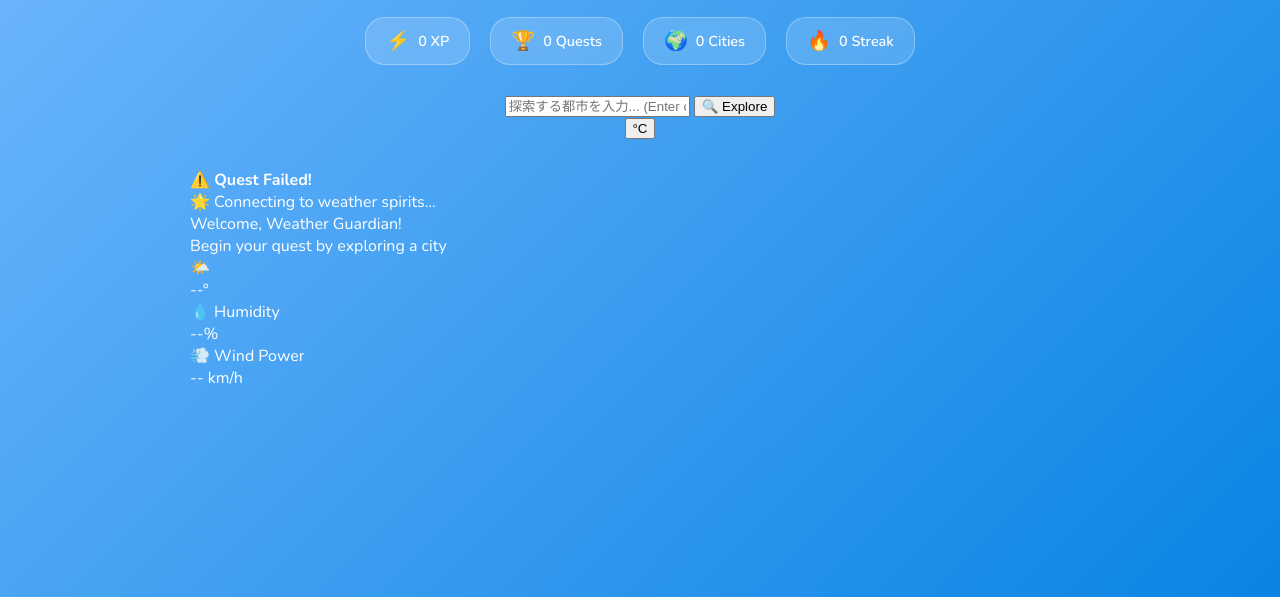
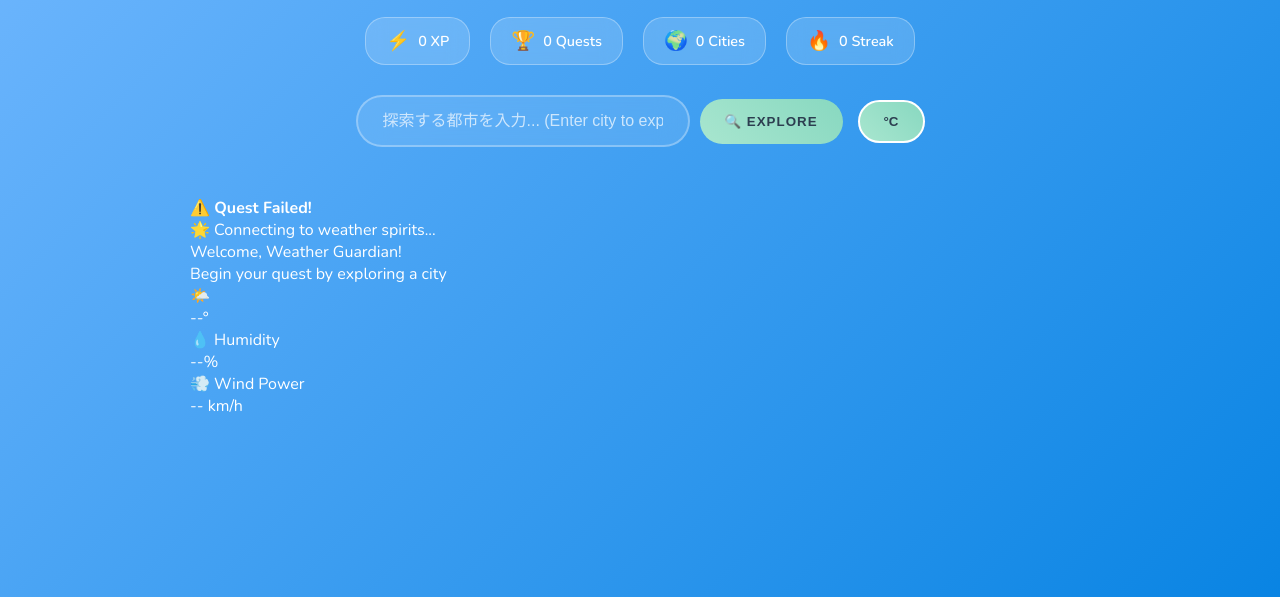
Before and after one commit to krizelrika/webWeatherAPIApp, a website built with webpack: page src/template.html in a window 1280 px wide. Shown: the part 203-800 px from the top of the page. Built offline with nearby package versions, Linux system fonts and the light colour scheme.

Commit message:
search form style

```diff
--- a/src/styles.css
+++ b/src/styles.css
@@ -153,3 +153,107 @@ html {
     0%, 100% { transform: translateY(0px); }
     50% { transform: translateY(-5px); }
 }
+
+/* Search section with anime styling */
+.search-container {
+    display: flex;
+    gap: 15px;
+    justify-content: center;
+    align-items: center;
+    flex-wrap: wrap;
+    margin-bottom: 20px;
+}
+
+.search-form {
+    display: flex;
+    gap: 10px;
+    align-items: center;
+    position: relative;
+}
+
+.search-input {
+    padding: 15px 25px;
+    border: 2px solid rgba(255,255,255,0.3);
+    border-radius: 30px;
+    font-size: 1rem;
+    width: 280px;
+    background: rgba(255,255,255,0.1);
+    color: white;
+    backdrop-filter: blur(15px);
+    transition: all 0.3s ease;
+    font-family: 'Noto Sans JP', sans-serif;
+}
+
+.search-input::placeholder {
+    color: rgba(255,255,255,0.7);
+}
+
+.search-input:focus {
+    outline: none;
+    background: rgba(255,255,255,0.2);
+    border-color: rgba(168, 230, 207, 0.8);
+    transform: scale(1.02);
+    box-shadow: 0 0 20px rgba(168, 230, 207, 0.3);
+}
+
+.search-btn {
+    padding: 15px 25px;
+    border: none;
+    border-radius: 30px;
+    background: linear-gradient(45deg, #a8e6cf, #88d8c0);
+    color: #2c3e50;
+    font-weight: 700;
+    cursor: pointer;
+    transition: all 0.3s ease;
+    backdrop-filter: blur(10px);
+    font-family: 'Noto Sans JP', sans-serif;
+    text-transform: uppercase;
+    letter-spacing: 1px;
+}
+
+.search-btn:hover {
+    transform: translateY(-3px);
+    box-shadow: 0 10px 25px rgba(168, 230, 207, 0.4);
+    background: linear-gradient(45deg, #88d8c0, #a8e6cf);
+}
+
+.temp-toggle {
+    padding: 12px 24px;
+    border: 2px solid rgba(255,255,255,0.5);
+    border-radius: 30px;
+    background: transparent;
+    color: white;
+    font-weight: 700;
+    cursor: pointer;
+    transition: all 0.3s ease;
+    font-family: 'Noto Sans JP', sans-serif;
+    position: relative;
+    overflow: hidden;
+}
+
+.temp-toggle::before {
+    content: '';
+    position: absolute;
+    top: 0;
+    left: -100%;
+    width: 100%;
+    height: 100%;
+    background: linear-gradient(90deg, transparent, rgba(255,255,255,0.2), transparent);
+    transition: left 0.5s;
+}
+
+.temp-toggle:hover::before {
+    left: 100%;
+}
+
+.temp-toggle:hover {
+    background: rgba(255,255,255,0.2);
+    transform: scale(1.05);
+    border-color: #a8e6cf;
+}
+
+.temp-toggle.active {
+    background: linear-gradient(45deg, #a8e6cf, #88d8c0);
+    border-color: white;
+    color: #2c3e50;
+}
```
